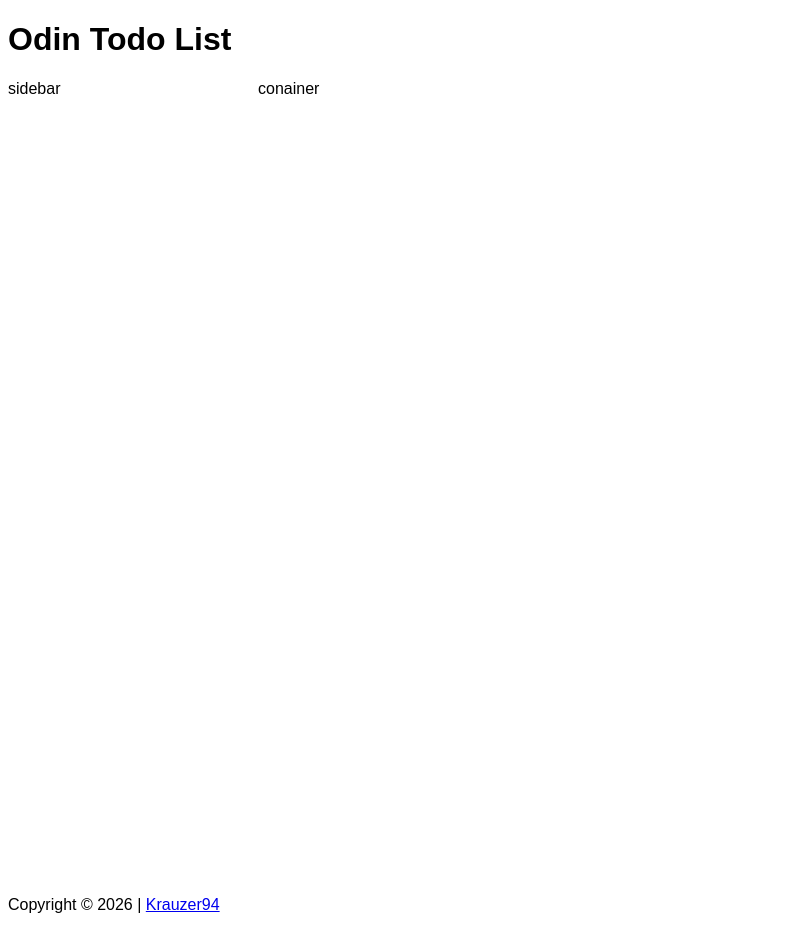
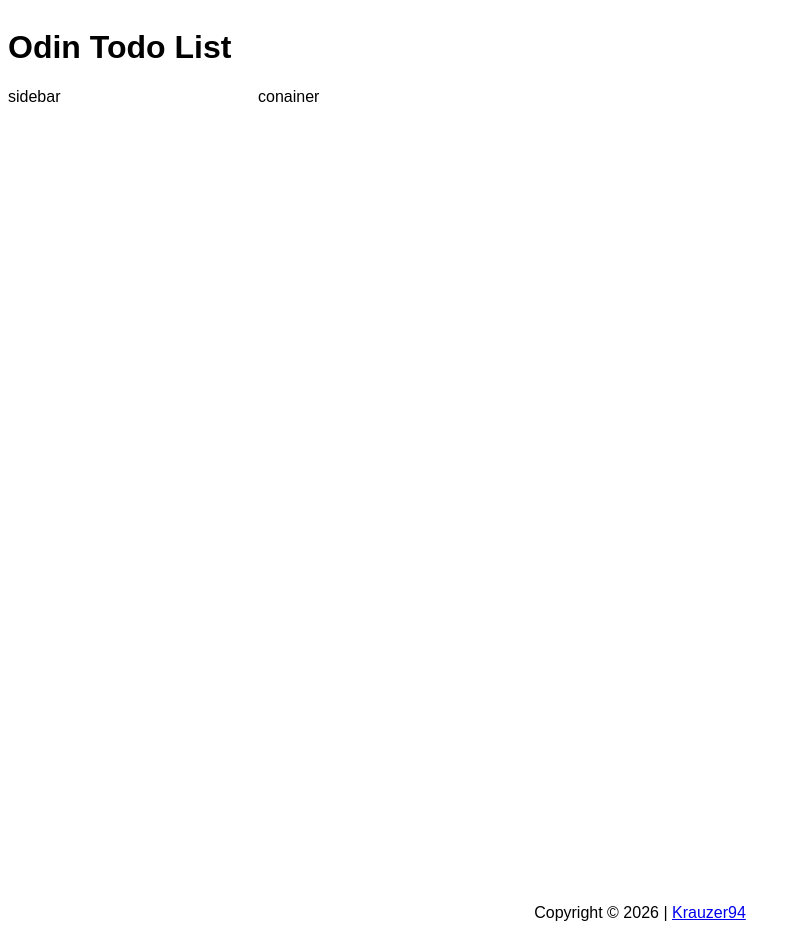
Before and after one commit to Krauzer94/odin-todo-list, a website built with webpack: page src/template.html in a window 1280 px wide. Shown: the whole page, without its empty margins (0-801 px from the left). Built offline with nearby package versions, Linux system fonts and the light colour scheme.

Commit message:
Header and footer styling

```diff
--- a/src/style.css
+++ b/src/style.css
@@ -15,3 +15,15 @@ body {
   grid-template-rows: auto;
   min-height: 100vh;
 }
+
+/* Header and footer */
+header, footer {
+  display: flex;
+  text-align: center;
+}
+
+/* Footer specific */
+footer {
+  align-items: center;
+  justify-content: center;
+}
```
